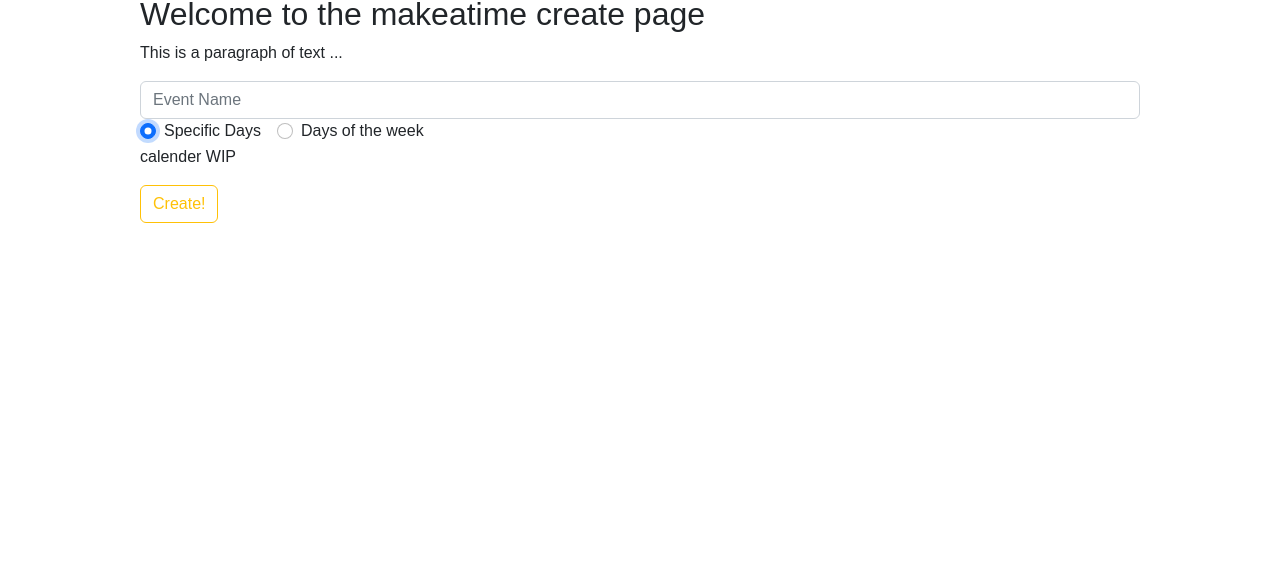
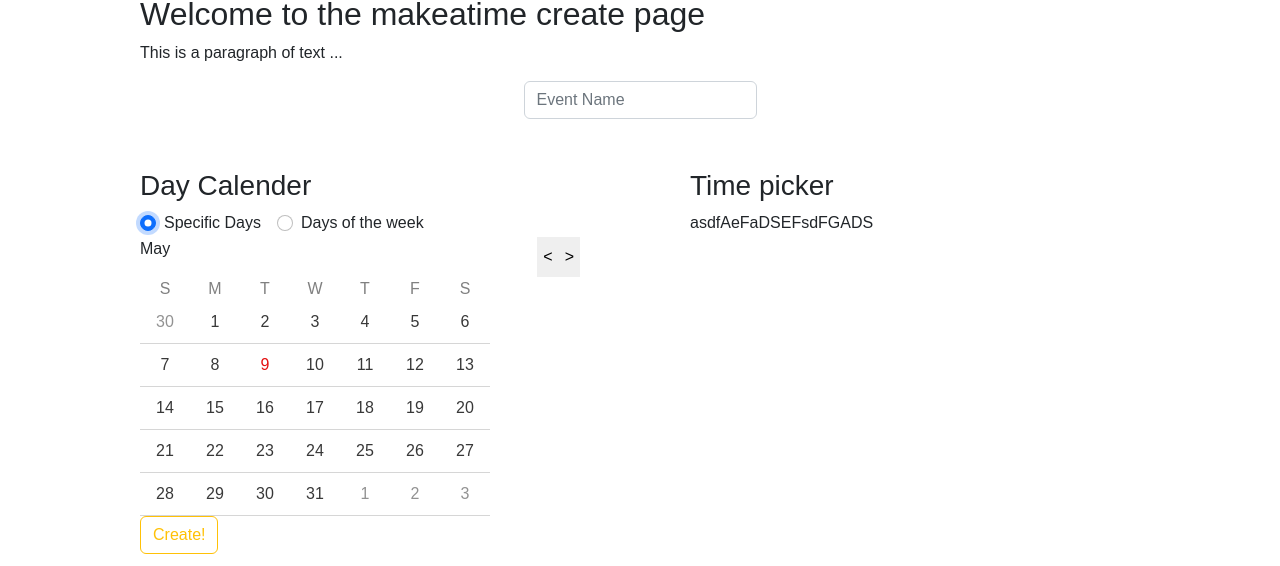
Before and after one commit to Samukat/makeatime, a React (Create React App) app in the folder client/: page /create in a window 1280 px wide. Both pictures are taken after a click on the radio button "Specific Days". Shown: the part 116-682 px from the top of the page. Built offline with nearby package versions, Linux system fonts and the light colour scheme.

Commit message:
Calender

```diff
--- a/client/package.json
+++ b/client/package.json
@@ -11,6 +11,8 @@
     "@types/react": "^18.2.6",
     "@types/react-dom": "^18.2.4",
     "bootstrap": "^5.2.3",
+    "classnames": "^2.3.2",
+    "date-fns": "^2.30.0",
     "react": "^18.2.0",
     "react-bootstrap": "^2.7.4",
     "react-dom": "^18.2.0",
--- a/client/src/components/pages/create_page/daySelector.tsx
+++ b/client/src/components/pages/create_page/daySelector.tsx
@@ -1,31 +1,44 @@
 import React, { useState, useEffect, Component } from 'react';
-import {Form, Container} from 'react-bootstrap';
+import {Form, Container, Button, ToggleButton} from 'react-bootstrap';
+import {format, eachDayOfInterval, endOfMonth, startOfMonth, startOfToday, endOfWeek, startOfWeek, isToday, isSameMonth, isEqual} from 'date-fns';
 
 import 'bootstrap/dist/css/bootstrap.min.css';
+import classNames from 'classnames';
 
 interface Props {
-    onSelect: (selectedDays: string[]) => void,
+    onSelect: (selectedWeekDays: string[]) => void,
     className?: string
     input_type: number //if 0 then calender, if 1 then weekdays
 }
 
-const daysOfWeek = ["Monday", "Tuesday", "Wednesday", "Thursday", "Friday", "Saturday", "Sunday"];
+//const daysOfWeek = ["Monday", "Tuesday", "Wednesday", "Thursday", "Friday", "Saturday", "Sunday"];
+const daysOfWeek = ["Mon", "Tue", "Wed", "Thu", "Fri", "Sat", "Sun"];
+
+function getDateRange(){
+    //const days:string[] = [];
+
+    let today = startOfToday();
+
+    //creating the days array from start to end interval
+    const days:Date[] = eachDayOfInterval({
+        start:startOfWeek(startOfMonth(today)),
+        end:endOfWeek(endOfMonth(today)) //also so its start and end of week
+    })
+
+    return days;
+}
 
 const DaySelector:React.FC<Props> = (props) => { //on sellect is a prop function
-    const [selectedDays, setSelectedDays] = useState<string[]>([]);
+    const [selectedWeekDays, setSelectedWeekDays] = useState<string[]>([]);
+    const [selectedDateDays, setSelectedDateDays] = useState<Date[]>([]);
 
-    const handleSelectDay = (day: string) => {
-        if (selectedDays.includes(day)) {
-            setSelectedDays(selectedDays => selectedDays.filter(item => item !== day))
-        } else {
-            setSelectedDays(selectedDays => [...selectedDays,day]);
-        }
-    };
+
+
 
     useEffect(() => {
-        props.onSelect(selectedDays)
+        props.onSelect(selectedWeekDays)
 
-    }, [selectedDays])
+    }, [selectedWeekDays])
 
 
 
@@ -37,28 +50,88 @@ const DaySelector:React.FC<Props> = (props) => { //on sellect is a prop function
 
 
 
+
     if (props.input_type === 1) {
+
+        const handleSelectDay = (day: string) => {
+            if (selectedWeekDays.includes(day)) {
+                setSelectedWeekDays(selectedWeekDays => selectedWeekDays.filter(item => item !== day)) //delets reselected day
+            } else {
+                setSelectedWeekDays(selectedWeekDays => [...selectedWeekDays,day]);
+            }
+        };
+
         return (
 
             <div className={props.className}>
                 {daysOfWeek.map((day) => (
-                    <button
-                        key={day}
-                        onClick={() => handleSelectDay(day)}
-                        className={"day_selector_button " + ((selectedDays.includes(day)) ? "selected": null )}
+                    <div className='day_selector_div'>
+                        {/* <p>{day}</p> */}
+                        <button
+                            key={day}
+                            onClick={() => handleSelectDay(day)}
+                            className={"day_selector_button " + ((selectedWeekDays.includes(day)) ? "selected": null )}
                         >
-                        {day}
-                    </button>
+                            {day}
+                        </button>
+                    </div>
                 ))}
             </div>
         );
+    } else if (props.input_type === 0) {
+        const handleSelectDay = (day: Date) => {
+            if (selectedDateDays.some((value:Date) => {return isEqual(day, value)}) ){
+                setSelectedDateDays(selectedDateDays => selectedDateDays.filter(item => !isEqual(day, item))) //delets reselected day
+            } else {
+                setSelectedDateDays(selectedDateDays => [...selectedDateDays,day]);
+            }
+
+        };
+
+        const monthNames = ["January", "February", "March", "April", "May", "June",
+            "July", "August", "September", "October", "November", "December"
+            ];
+
+        return(
+            <>
+                <div className='calender-cont'>
+                    <p>{monthNames[startOfToday().getMonth()]}</p>
+                    <button className='btnleft'> {"<"} </button>
+                    <button className='btnright'> {">"} </button>
+                </div>
+                <div className='calender-days'>
+                    <p className='dayTitles'>S</p>
+                    <p className='dayTitles'>M</p>
+                    <p className='dayTitles'>T</p>
+                    <p className='dayTitles'>W</p>
+                    <p className='dayTitles'>T</p>
+                    <p className='dayTitles'>F</p>
+                    <p className='dayTitles'>S</p>
+
+                    {getDateRange().map((date, dateIdx) => (
+                        <div key={date.toString()} className={classNames(
+                            'day',
+                            isToday(date) && 'today',
+                            !isSameMonth(date, startOfToday()) && 'diffMonth',
+                            selectedDateDays.some((value:Date) => {return isEqual(date, value)}) && 'selected'
+                        )}>
+                            <button
+                                onClick={() => handleSelectDay(date)}
+                                type='button'>
+                                <time dateTime={format(date, 'yyyy-MM-dd')}>{format(date,'d')}</time>
+                            </button>
+                        </div>
+                    ))}
+                </div>
+            </>
+        )
     } else {
         return(
-            <div>
-                calender WIP
-            </div>
+            <></>
         )
     }
+
+
 
 };
 
--- a/client/src/components/pages/create_page/index.tsx
+++ b/client/src/components/pages/create_page/index.tsx
@@ -1,5 +1,5 @@
 import React, { useState, useEffect } from 'react';
-import {Form, Container, Button} from 'react-bootstrap';
+import {Form, Container, Button, SplitButton} from 'react-bootstrap';
 import DaySelector from './daySelector';
 
 // import Navbar from 'react-bootstrap/Navbar';
@@ -11,9 +11,10 @@ export default function Create() {
     const [cal_type, setCal_type] = useState(-1);
     const [selectedDays, setSelectedDays] = useState<string[]>([]);
 
+    //create
+    const handleCreate = () => {
 
-
-
+    }
 
     return (
         <>
@@ -30,11 +31,9 @@ export default function Create() {
                 />
 
                 <div className='input-boxes'>
-                    <div className='input-boxes leftbox'>
-
+                    <div className='inner-box leftbox'>
+                        <h3>Day Calender</h3>
                         <Form>
-
-
                             <div className='radio-boxes'>
                                 <Form.Check
                                     inline
@@ -66,16 +65,19 @@ export default function Create() {
                         ></DaySelector>
                     </div>
 
-                    <div className='right-box'>
-                    <p>
+                    <div className='inner-box right-box'>
+                        <h3>Time picker</h3>
+                        <p>
+                            asdfAeFaDSEFsdFGADS
 
-                    </p>
-                </div>
+                        </p>
+                        {/* <SplitButton text="Paste" items={{12,13,14}}/> */}
+                    </div>
                 </div>
 
 
 
-                <Button className='submit-btn' variant={selectedDays.length > 0? "outline-success": "outline-warning"} >Create!</Button>{' '}
+                <Button className='submit-btn' variant={selectedDays.length > 0? "outline-success": "outline-warning"} onClick={handleCreate}>Create!</Button>{' '}
 
             </div>
 
--- a/client/src/components/pages/create_page/style.scss
+++ b/client/src/components/pages/create_page/style.scss
@@ -2,7 +2,47 @@
 
 
 // Index
+.event-form{
 
+    .name-box{
+        margin-bottom: 50px;
+        margin-left: auto;
+        margin-right: auto;
+    }
+
+    .input-boxes{
+        display: flex;
+        //flex-direction: row;
+        justify-content: center;
+        gap: 10%;
+        flex-wrap: wrap;
+        row-gap: 150px;
+
+
+
+
+
+
+        .inner-box{
+            display: block;
+            flex: 1 1 100px;
+            min-width: 320px;
+
+        }
+
+        // @media screen and (max-width: 400px) {
+        //     .right-box{
+        //         margin-top: 100px;
+        //     }
+        // }
+
+
+    }
+
+    .name-box{
+        width: auto;
+    }
+}
 // .event-form{
 //     display: flex;
 //     background-color: grey;
@@ -29,23 +69,127 @@
 //     }
 // }
 
-// .selector{
-//     background-color: blue;
-// }
-// .radio-boxes{
-//     background-color: aqua;
-// }
 
 //
 // Calender
 //
-.day_selector_button{
-    background-color: white;
-    padding: 5px;
-    margin-right: 5px;
+
+.selector{
+    display: flex;
+    flex-wrap: wrap;
+}
+.day_selector_div{
+    // padding: 5px;
+
+    .day_selector_button{
+        background-color: rgba(66, 66, 66, 0.062);
+        // color: rgb(31, 31, 31);
 
 
+        border: 0;
+        // border: 1;
+        // border-style: groove;
+        border-radius: 3px;
+        width: 50px;
+        margin-right: 3px;
+        padding-bottom: 40px;
+        // margin: 0;
+        // height: 100px;
+        // vertical-align: top;
+        transition: all 0.3s;
+    }
+
+    .day_selector_button.selected{
+        color: rgb(241, 241, 241);
+        font-weight:600;
+        background-color: rgba(66, 66, 66, 0.356);
+    }
+
+    @media(hover: hover) and (pointer: fine){
+        .day_selector_button:hover{
+            background-color: rgba(66, 66, 66, 0.555);
+        }
+    }
+
 }
-.selected{
-    background-color: red;
+
+
+.calender-cont{
+    display: flex;
+    // justify-content: right;
+
+    p{
+        justify-self: left;
+    }
+    button{
+        border: 0;
+    }
+    .btnleft{
+        margin-left: auto;
+    }
+    .btnright{
+        margin-right: 10px;
+    }
 }
+.calender-days{
+    display: grid;
+    grid-template-columns: repeat(7, 50px);
+    flex-wrap: wrap;
+
+    .dayTitles{
+        color: gray;
+        text-align: center;
+    }
+
+    .day{
+        margin-top: 5px;
+        border: 0;
+        border-bottom: 1px;
+        border-style:solid;
+        border-color: rgba(119, 119, 119, 0.301);
+        display: flex;
+        justify-content: center;
+
+        button{
+            border: 0;
+            margin-bottom: 5px;
+            border-radius: 10px;
+            width: 32px;
+            height: 32px;
+            background-color: white;
+            color: rgb(56, 56, 56);
+            transition: all 0.1s;
+        }
+
+
+    }
+
+    @media(hover: hover) and (pointer: fine){
+        .day:hover button{
+            background-color: rgba(66, 66, 66, 0.137);
+        }
+    }
+
+    // All conditional styling
+    .today{
+        button{
+            color: rgb(228, 16, 16);
+        }
+    }
+
+    .diffMonth{
+        button{
+            color: rgb(146, 146, 146);
+        }
+    }
+    //
+
+    .dayTitles{
+        margin: 0px;
+        padding: 0;
+    }
+
+    .selected button{
+        background-color: rgba(66, 63, 236, 0.192);
+    }
+}
```
Also changed, not shown: 1 other file (tests, documents, lock files or other folders).
